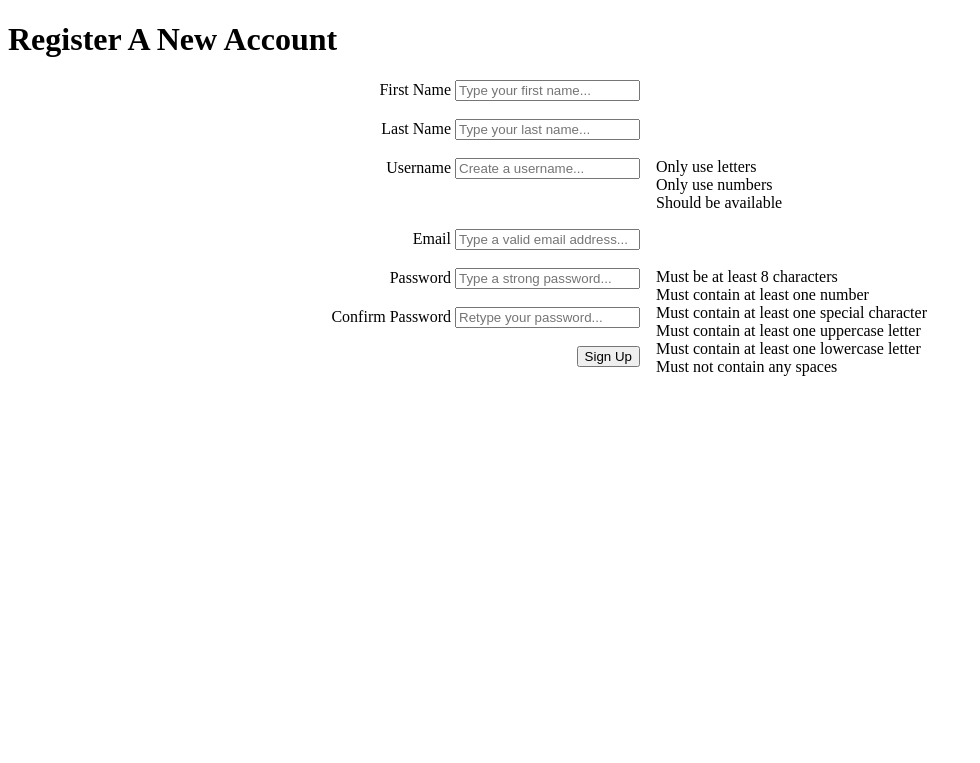
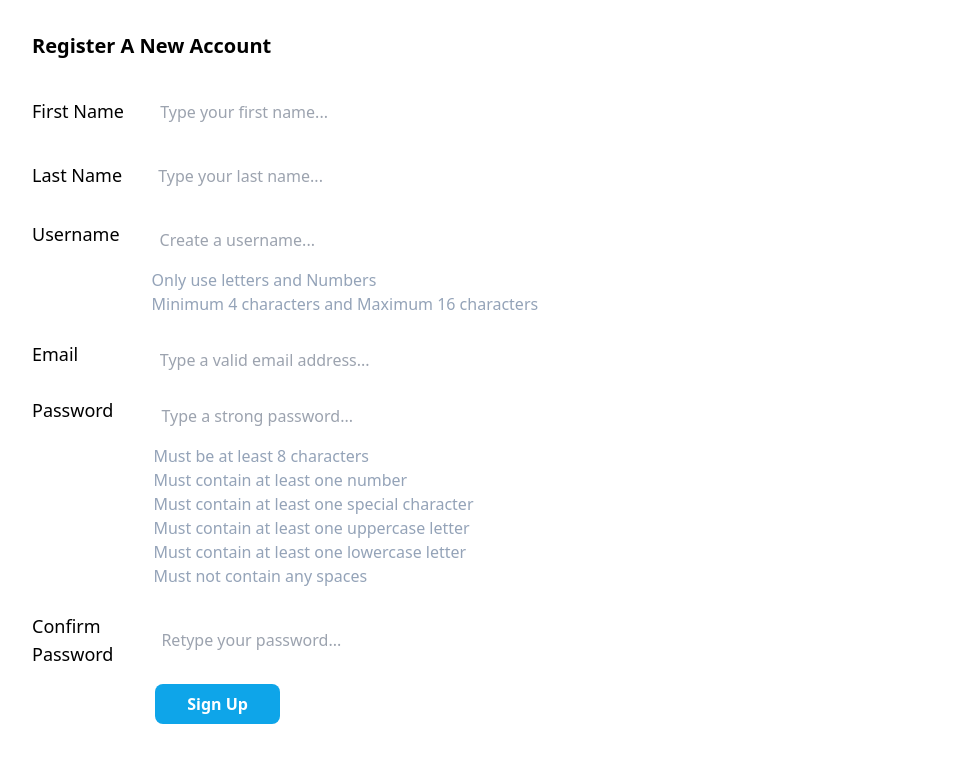
Before and after one commit to arigold22/awd_final_project, a Django app: page /signup in a window 1280 px wide. Shown: the top 763 px of the page, without its empty margins (0-980 px from the left). Run offline with Django 4.2, Linux system fonts and the light colour scheme; some libraries are stand-ins or nearby versions.

```diff
--- a/awd_final_project/settings.py
+++ b/awd_final_project/settings.py
@@ -39,6 +39,7 @@ INSTALLED_APPS = [
     'social_network.apps.SocialNetworkConfig',
     'tailwind',
     'theme',
+    'fontawesomefree',
     'django_browser_reload',
     'django.contrib.admin',
     'django.contrib.auth',
--- /dev/null
+++ b/social_network/static/js/input_handling.js
@@ -0,0 +1,50 @@
+function usernameCheck() {
+  var username = document.getElementById("username").value;
+  var usernameIllegalCharacters = /^[a-zA-Z0-9]+$/;
+  if (username.length >= 4 && username.length <= 16) {
+    greenLength();
+  } else {
+    redLength();
+  }
+  if (usernameIllegalCharacters.test(username)) {
+    greenLetter();
+  } else {
+    redLetter();
+  }
+  if (username.length == 0) {
+    emptyInput();
+  }
+}
+
+function greenLetter() {
+  document.getElementById("usernameLetters").style.color = "green";
+  document.getElementById("usernameLettersCross").style.display = "none";
+  document.getElementById("usernameLettersTick").style.display = "inline";
+}
+
+function greenLength() {
+  document.getElementById("usernameLength").style.color = "green";
+  document.getElementById("usernameLengthCross").style.display = "none";
+  document.getElementById("usernameLengthTick").style.display = "inline";
+}
+
+function redLetter() {
+  document.getElementById("usernameLetters").style.color = "red";
+  document.getElementById("usernameLettersCross").style.display = "inline";
+  document.getElementById("usernameLettersTick").style.display = "none";
+}
+
+function redLength() {
+  document.getElementById("usernameLength").style.color = "red";
+  document.getElementById("usernameLengthCross").style.display = "inline";
+  document.getElementById("usernameLengthTick").style.display = "none";
+}
+
+function emptyInput() {
+  document.getElementById("usernameLetters").style.color = "grey";
+  document.getElementById("usernameLettersCross").style.display = "inline";
+  document.getElementById("usernameLettersTick").style.display = "none";
+  document.getElementById("usernameLength").style.color = "grey";
+  document.getElementById("usernameLengthCross").style.display = "inline";
+  document.getElementById("usernameLengthTick").style.display = "none";
+}
--- a/social_network/templates/social_network/signup.html
+++ b/social_network/templates/social_network/signup.html
@@ -1,69 +1,145 @@
+{% load static tailwind_tags %}
 <!DOCTYPE html>
 <html lang="en">
   <head>
-    <meta charset="UTF-8">
-    <meta http-equiv="X-UA-Compatible" content="IE=edge">
-    <meta name="viewport" content="width=device-width, initial-scale=1.0">
+    {% tailwind_css %}
+    <script src="{% static 'fontawesomefree/js/all.min.js' %}"></script>
+    <meta charset="UTF-8" />
+    <meta http-equiv="X-UA-Compatible" content="IE=edge" />
+    <meta name="viewport" content="width=device-width, initial-scale=1.0" />
+    <script src="../static/js/input_handling.js"></script>
     <title>Sign Up</title>
   </head>
   <body>
-    <h1>Register A New Account</h1>
-    <div style="display: flex;">
-        <form action="/signup" style="display: flex; flex-direction: column; align-items: flex-end; width: 50%;" method="post">
+    <h1 class="pt-8 pl-8 pr-8 text-xl font-bold">Register A New Account</h1>
+    <div style="display: flex">
+      <form
+        action="/signup"
+        class="flex flex-col items-start p-8"
+        method="post"
+      >
         {% csrf_token %}
         <div>
-                <label for="fname">First Name</label>
-                <input type="text" name="fname" id="fname" placeholder="Type your first name...">
-            </div><br>
+          <label for="fname" class="text-lg">First Name</label>
+          <input
+            type="text"
+            name="fname"
+            id="fname"
+            placeholder="Type your first name..."
+            class="ml-6 p-2"
+          />
+        </div>
+        <br />
         <div>
-                <label for="lname">Last Name</label>
-                <input type="text" name="lname" id="lname" placeholder="Type your last name...">
-            </div><br>
+          <label for="lname" class="text-lg">Last Name</label>
+          <input
+            type="text"
+            name="lname"
+            id="lname"
+            placeholder="Type your last name..."
+            class="ml-6 p-2"
+          />
+        </div>
+        <br />
 
-            <div style="display: flex; padding-bottom: 2em;">
-                <div>
-                    <label for="username">Username</label>
-                    <input type="text" name="username" id="username" placeholder="Create a username...">
+        <div class="flex pb-2">
+          <label for="username" class="text-lg">Username</label>
+          <div class="pl-2 ml-6">
+            <input
+              type="text"
+              name="username"
+              id="username"
+              placeholder="Create a username..."
+              class="p-2"
+              onchange="usernameCheck();"
+              onkeypress="this.onchange();"
+              onpaste="this.onchange();"
+              oninput="this.onchange();"
+            />
+            <div class="pt-2 text-slate-400">
+              <div id="usernameLetters">
+                <i class="fa fa-xmark" id="usernameLettersCross"></i>
+                <i
+                  class="fa fa-check"
+                  id="usernameLettersTick"
+                  style="display: none"
+                ></i>
+                <span>Only use letters and Numbers</span>
               </div>
-            </div><br>
-
-            <div>
-                <label for="email">Email</label>
-                <input type="email" name="email" id="email" placeholder="Type a valid email address...">
-            </div><br>
-
-            <div style="display: flex; align-items: flex-start;">
-
-                <div style="display: flex;  flex-direction: column; align-items: flex-end;">
-                    <div>
-                        <label for="pass1">Password</label>
-                        <input type="password" name="pass1" id="pass1" placeholder="Type a strong password..."> <br><br>
-                    </div>
-
-                    <div>
-                        <label for="pass2">Confirm Password</label>
-                        <input type="password" name="pass2" id="pass2" placeholder="Retype your password...">
+              <div id="usernameLength">
+                <i class="fa fa-xmark" id="usernameLengthCross"></i>
+                <i
+                  class="fa fa-check"
+                  id="usernameLengthTick"
+                  style="display: none"
+                ></i>
+                <span>Minimum 4 characters and Maximum 16 characters</span>
               </div>
             </div>
           </div>
-            <br>
-            <button type="submit">Sign Up</button>
-        </form>
-        <div style="padding: 0.5em;">
-            <div style="padding: 4.4em 0.5em 0.5em 0.5em;">
-                <span>Only use letters</span><br>
-                <span>Only use numbers</span><br>
-                <span>Should be available</span>
         </div>
-            <div style="padding: 3em 0.5em 0.5em 0.5em;">
-                <span>Must be at least 8 characters</span><br>
-                <span>Must contain at least one number</span><br>
-                <span>Must contain at least one special character</span><br>
-                <span>Must contain at least one uppercase letter</span><br>
-                <span>Must contain at least one lowercase letter</span><br>
+
+        <div class="flex pb-2 pt-4">
+          <label for="email" class="text-lg">Email</label>
+          <input
+            class="p-2"
+            type="email"
+            name="email"
+            id="email"
+            placeholder="Type a valid email address..."
+            style="margin-left: 4.6em"
+          />
+        </div>
+
+        <div class="flex pb-2 pt-2">
+          <label for="pass1" class="text-lg">Password</label>
+          <div class="pl-10">
+            <input
+              type="password"
+              name="pass1"
+              id="pass1"
+              placeholder="Type a strong password..."
+              class="p-2"
+            />
+            <div class="pt-2 text-slate-400">
+              <i class="fa fa-xmark"></i>
+              <!-- <i class="fa fa-check"></i> -->
+              <span>Must be at least 8 characters</span><br />
+              <i class="fa fa-xmark"></i>
+              <span>Must contain at least one number</span><br />
+              <i class="fa fa-xmark"></i>
+              <span>Must contain at least one special character</span><br />
+              <i class="fa fa-xmark"></i>
+              <span>Must contain at least one uppercase letter</span><br />
+              <i class="fa fa-xmark"></i>
+              <span>Must contain at least one lowercase letter</span><br />
+              <i class="fa fa-xmark"></i>
               <span>Must not contain any spaces</span>
             </div>
           </div>
         </div>
+
+        <div class="flex mt-4">
+          <label for="pass2" class="text-lg"
+            >Confirm <br />
+            Password</label
+          >
+          <input
+            type="password"
+            name="pass2"
+            id="pass2"
+            placeholder="Retype your password..."
+            class="ml-10 p-2"
+          />
+        </div>
+        <button
+          type="submit"
+          class="mt-4 bg-sky-500 py-2 px-8 hover:bg-cyan-600 text-white font-bold border-none rounded-lg"
+          style="margin-left: 7.7em"
+        >
+          Sign Up
+        </button>
+      </form>
+    </div>
   </body>
 </html>
```
Lines whose indentation alone changed are shown as unchanged.
